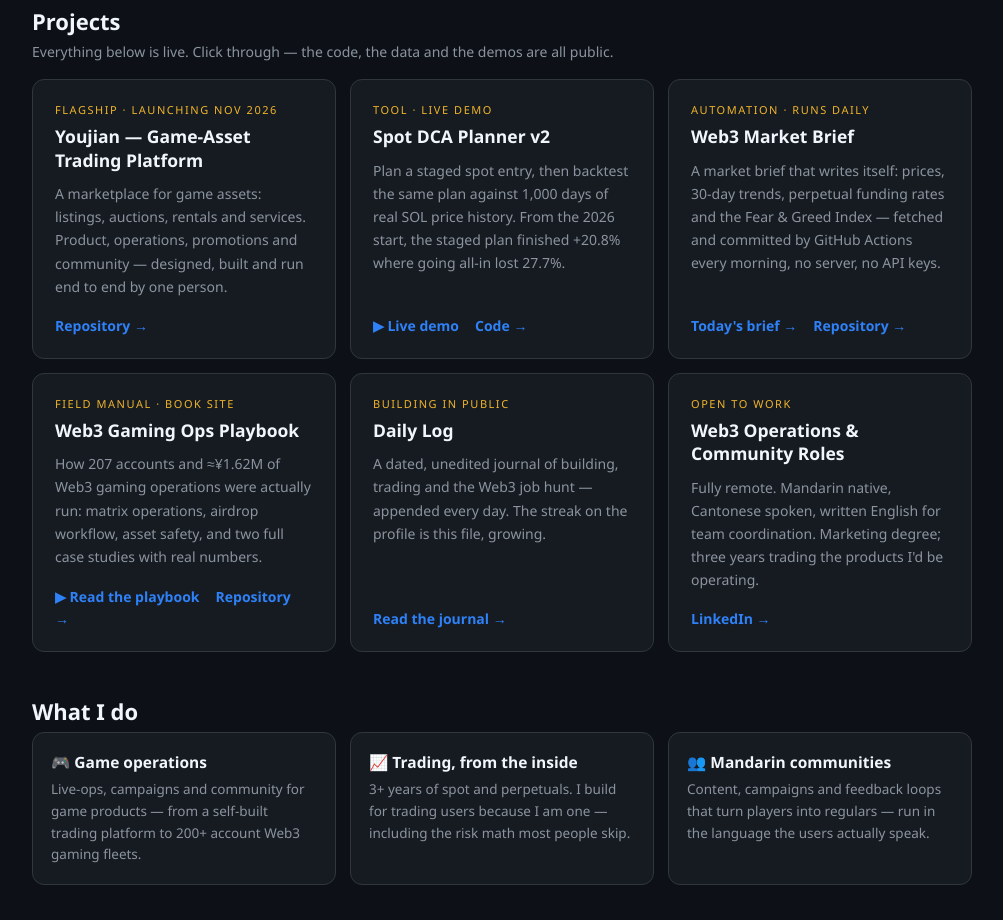
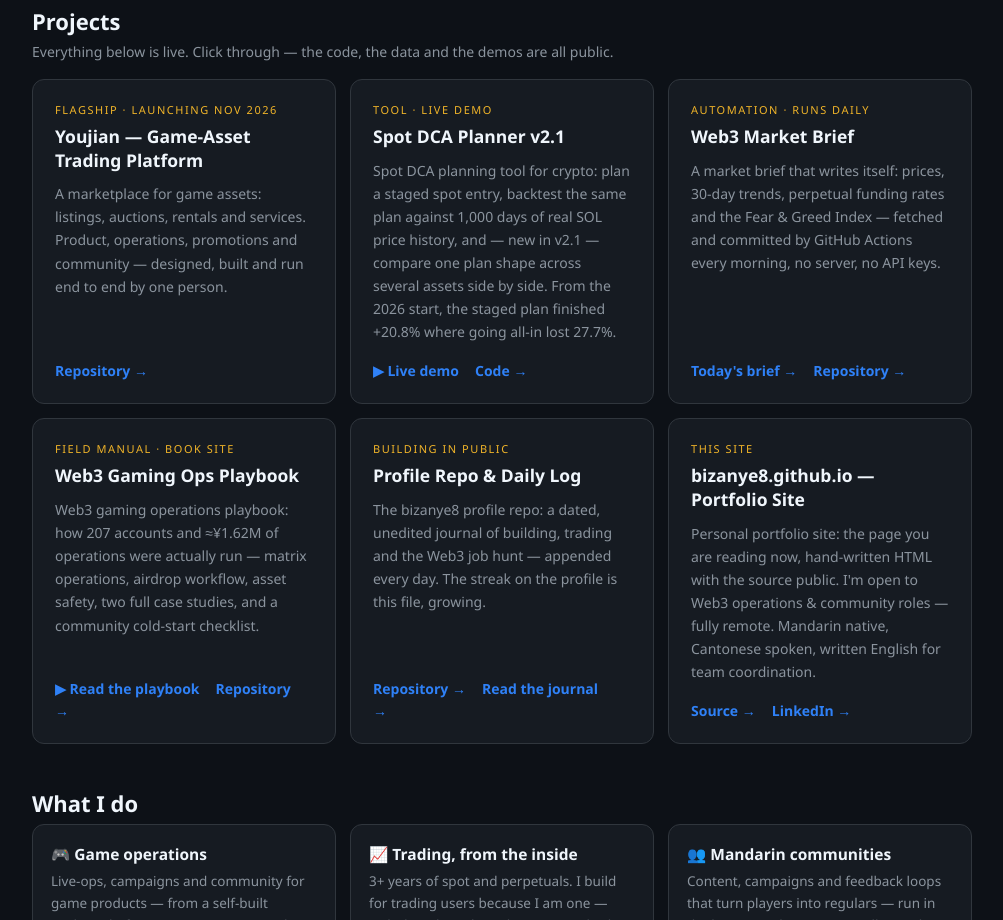
Before and after one commit to bizanyelab/bizanyelab.github.io, a plain HTML site: page index.html in a window 1280 px wide. Shown: the part 740-1660 px from the top of the page, without its empty margins (138-1141 px from the left). Drawn offline with Linux system fonts and the light colour scheme.

Commit message:
site: refresh project showcase to current six repos

```diff
--- a/index.html
+++ b/index.html
@@ -67,8 +67,8 @@
       <p>A marketplace for game assets: listings, auctions, rentals and services. Product, operations, promotions and community — designed, built and run end to end by one person.</p>
       <div class="links"><a href="https://github.com/bizanye8/youjian-mobile-app">Repository →</a></div></div>
 
-    <div class="card"><div class="tag">Tool · Live demo</div><b>Spot DCA Planner v2</b>
-      <p>Plan a staged spot entry, then backtest the same plan against 1,000 days of real SOL price history. From the 2026 start, the staged plan finished +20.8% where going all-in lost 27.7%.</p>
+    <div class="card"><div class="tag">Tool · Live demo</div><b>Spot DCA Planner v2.1</b>
+      <p>Spot DCA planning tool for crypto: plan a staged spot entry, backtest the same plan against 1,000 days of real SOL price history, and — new in v2.1 — compare one plan shape across several assets side by side. From the 2026 start, the staged plan finished +20.8% where going all-in lost 27.7%.</p>
       <div class="links"><a href="https://bizanye8.github.io/spot-dca-planner/">▶ Live demo</a><a href="https://github.com/bizanye8/spot-dca-planner">Code →</a></div></div>
 
     <div class="card"><div class="tag">Automation · Runs daily</div><b>Web3 Market Brief</b>
@@ -76,16 +76,16 @@
       <div class="links"><a href="https://github.com/bizanye8/web3-market-brief/blob/main/latest.md">Today's brief →</a><a href="https://github.com/bizanye8/web3-market-brief">Repository →</a></div></div>
 
     <div class="card"><div class="tag">Field manual · Book site</div><b>Web3 Gaming Ops Playbook</b>
-      <p>How 207 accounts and ≈¥1.62M of Web3 gaming operations were actually run: matrix operations, airdrop workflow, asset safety, and two full case studies with real numbers.</p>
+      <p>Web3 gaming operations playbook: how 207 accounts and ≈¥1.62M of operations were actually run — matrix operations, airdrop workflow, asset safety, two full case studies, and a community cold-start checklist.</p>
       <div class="links"><a href="https://bizanye8.github.io/web3-gaming-ops-playbook/">▶ Read the playbook</a><a href="https://github.com/bizanye8/web3-gaming-ops-playbook">Repository →</a></div></div>
 
-    <div class="card"><div class="tag">Building in public</div><b>Daily Log</b>
-      <p>A dated, unedited journal of building, trading and the Web3 job hunt — appended every day. The streak on the profile is this file, growing.</p>
-      <div class="links"><a href="https://github.com/bizanye8/bizanye8/blob/main/JOURNAL.md">Read the journal →</a></div></div>
+    <div class="card"><div class="tag">Building in public</div><b>Profile Repo &amp; Daily Log</b>
+      <p>The bizanye8 profile repo: a dated, unedited journal of building, trading and the Web3 job hunt — appended every day. The streak on the profile is this file, growing.</p>
+      <div class="links"><a href="https://github.com/bizanye8/bizanye8">Repository →</a><a href="https://github.com/bizanye8/bizanye8/blob/main/JOURNAL.md">Read the journal →</a></div></div>
 
-    <div class="card"><div class="tag">Open to work</div><b>Web3 Operations &amp; Community Roles</b>
-      <p>Fully remote. Mandarin native, Cantonese spoken, written English for team coordination. Marketing degree; three years trading the products I'd be operating.</p>
-      <div class="links"><a href="https://www.linkedin.com/in/bizanye">LinkedIn →</a></div></div>
+    <div class="card"><div class="tag">This site</div><b>bizanye8.github.io — Portfolio Site</b>
+      <p>Personal portfolio site: the page you are reading now, hand-written HTML with the source public. I'm open to Web3 operations &amp; community roles — fully remote. Mandarin native, Cantonese spoken, written English for team coordination.</p>
+      <div class="links"><a href="https://github.com/bizanye8/bizanye8.github.io">Source →</a><a href="https://www.linkedin.com/in/bizanye">LinkedIn →</a></div></div>
   </div>
 
   <h2>What I do</h2>
```
